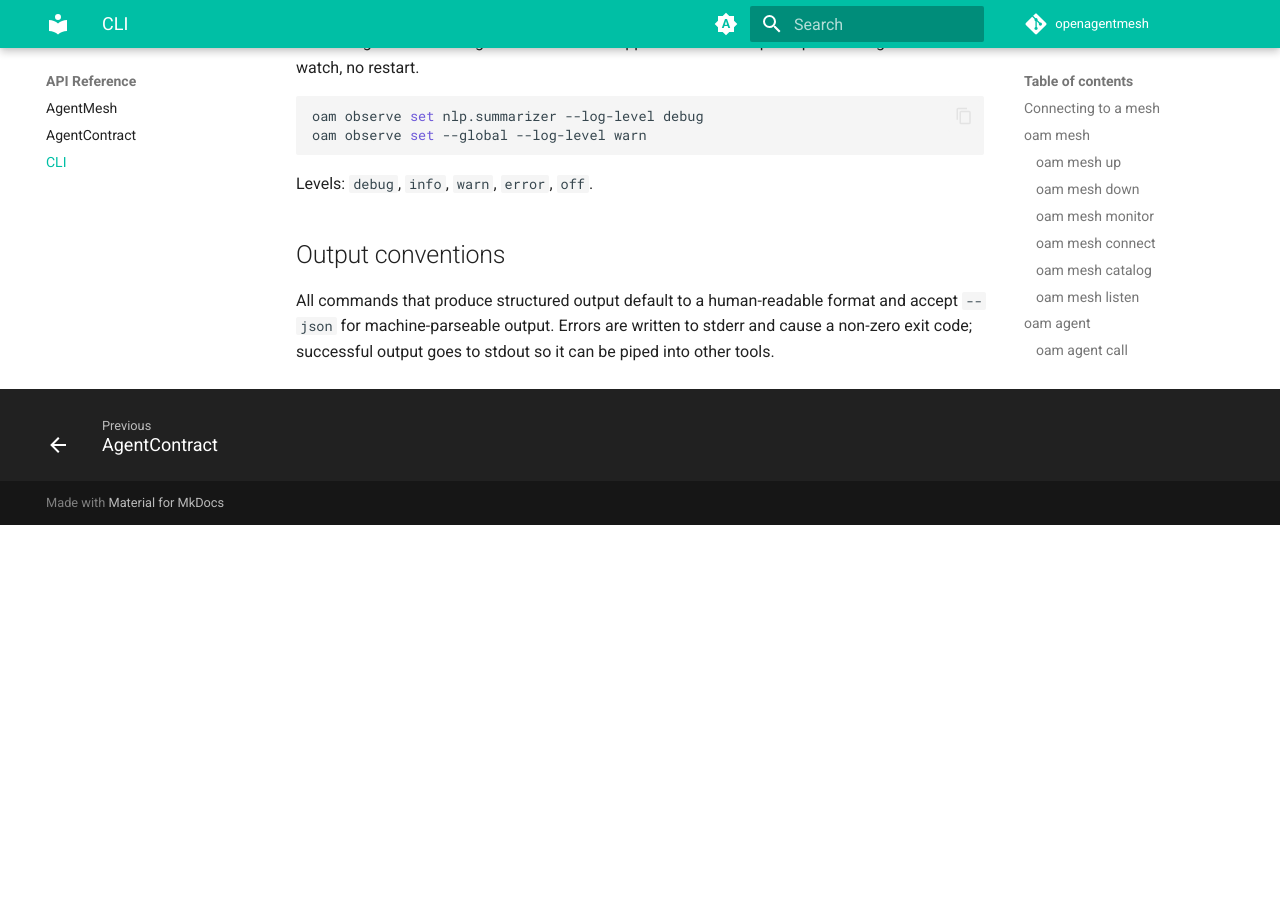
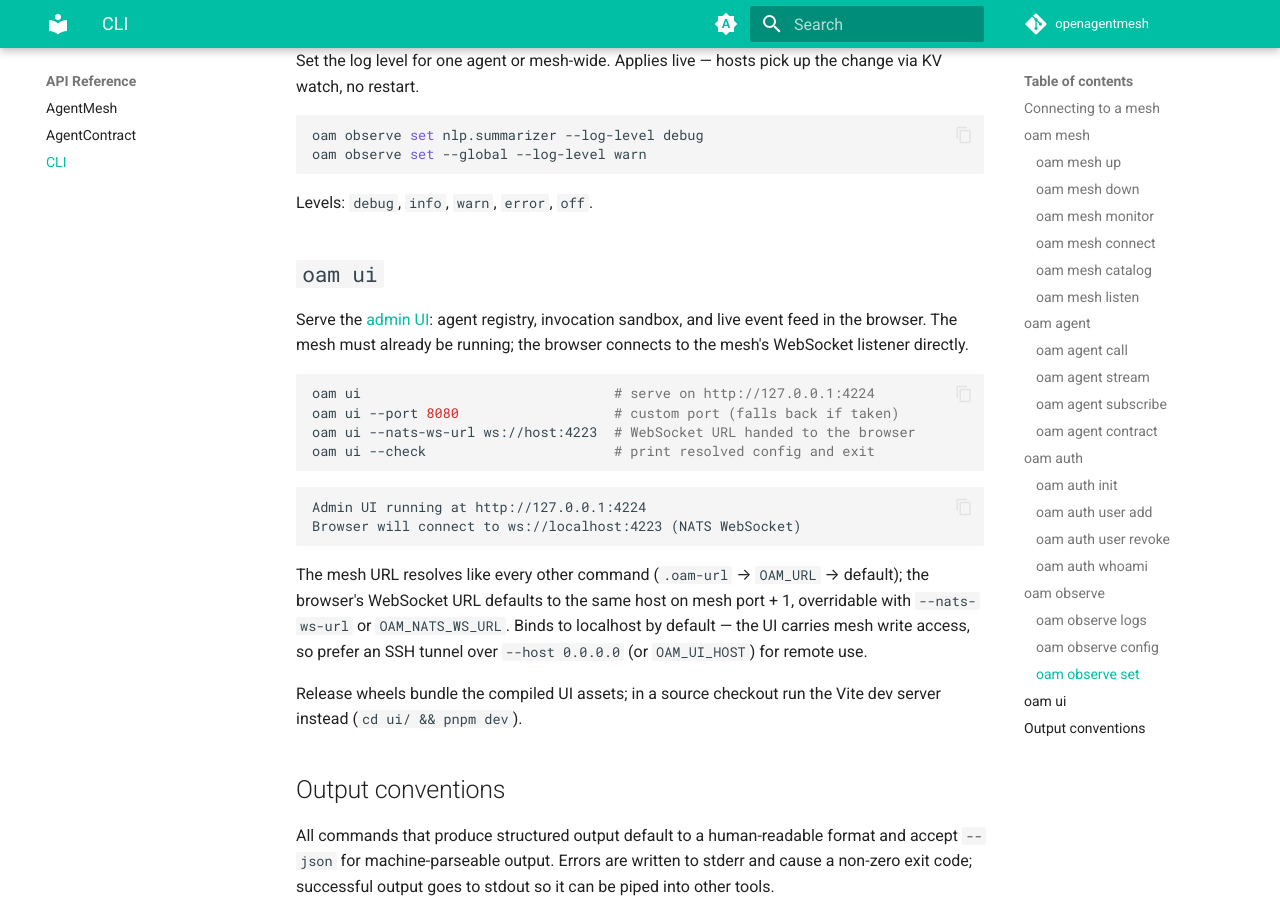
Before and after one commit to openagentmesh/openagentmesh, an MkDocs documentation site: the page built from docs/api/cli.md, in a window 1280 px wide and 900 px high, scrolled down 5121 px. Built offline with MkDocs 1.6.1 and Material for MkDocs 9.7.7, drawn with Linux system fonts in a browser that asks for light colours; comment, search, counter and statistics services are not loaded; before the commit the page ends 5646 px from its top, so only the background shows below that; some of the changed text lies outside the part shown.

Commit message:
docs: admin UI cookbook recipe + oam ui CLI reference (ADR-0056)
cookbook/admin-ui.md: start/connect model (no HTTP API; browser is a mesh
client over the websocket listener), three-screen tour incl. the
monitor-deregistration behavior (dead rows are removed, gray dot only in
the notice-to-cleanup window), mesh.> over bare > rationale, remote-mesh
and source-checkout guidance, write-access warning. Executable twin covers
the CLI surface; the browser side is ui/e2e/smoke.mjs.

cli.md: oam ui section; mesh up output sample gains the ws-listener line
it actually prints. Cookbook index + nav rows.

````diff
--- a/docs/api/cli.md
+++ b/docs/api/cli.md
@@ -35,6 +35,7 @@ oam mesh up
 
 ```text
 NATS listening on nats://127.0.0.1:4222
+WebSocket listener on ws://127.0.0.1:4223 (browser clients, `oam ui`)
 KV buckets ready: mesh-catalog, mesh-registry, mesh-context
 Health monitor running (pid 12345)
 Wrote .oam-url
@@ -248,6 +249,33 @@ oam observe set --global --log-level warn
 
 Levels: `debug`, `info`, `warn`, `error`, `off`.
 
+## `oam ui`
+
+Serve the [admin UI](../cookbook/admin-ui.md): agent registry, invocation
+sandbox, and live event feed in the browser. The mesh must already be
+running; the browser connects to the mesh's WebSocket listener directly.
+
+```bash
+oam ui                               # serve on http://127.0.0.1:4224
+oam ui --port 8080                   # custom port (falls back if taken)
+oam ui --nats-ws-url ws://host:4223  # WebSocket URL handed to the browser
+oam ui --check                       # print resolved config and exit
+```
+
+```text
+Admin UI running at http://127.0.0.1:4224
+Browser will connect to ws://localhost:4223 (NATS WebSocket)
+```
+
+The mesh URL resolves like every other command (`.oam-url` → `OAM_URL` →
+default); the browser's WebSocket URL defaults to the same host on mesh
+port + 1, overridable with `--nats-ws-url` or `OAM_NATS_WS_URL`. Binds to
+localhost by default — the UI carries mesh write access, so prefer an SSH
+tunnel over `--host 0.0.0.0` (or `OAM_UI_HOST`) for remote use.
+
+Release wheels bundle the compiled UI assets; in a source checkout run the
+Vite dev server instead (`cd ui/ && pnpm dev`).
+
 ## Output conventions
 
 All commands that produce structured output default to a human-readable format
--- /dev/null
+++ b/docs/cookbook/admin-ui.md
@@ -0,0 +1,113 @@
+# Admin UI
+
+You want to see the mesh: which agents are registered, whether they are
+alive, what their contracts look like, and what is actually flowing over the
+wire — and invoke one with typed data without writing a script. The admin UI
+is a browser app for exactly that: an agent registry, an invocation sandbox,
+and a live event feed.
+
+## Start it
+
+Release wheels bundle the compiled UI; nothing beyond `pip install
+openagentmesh` is needed. Start a mesh, then serve the UI:
+
+```bash
+oam mesh up      # embedded NATS opens a WebSocket listener on mesh port + 1
+oam ui
+```
+
+```text
+Admin UI running at http://127.0.0.1:4224
+Browser will connect to ws://localhost:4223 (NATS WebSocket)
+```
+
+Open `http://127.0.0.1:4224` and you are looking at the mesh. If the port is
+taken, `oam ui` falls back to the next free one and prints the resolved URL.
+
+To see what `oam ui` would do without starting the server:
+
+```bash
+oam ui --check
+```
+
+```text
+UI assets: .../openagentmesh/_ui_assets
+Browser will connect to ws://localhost:4223 (NATS WebSocket)
+```
+
+## How it connects
+
+There is no HTTP API between the browser and the mesh. `oam ui` serves two
+things: the static app, and `GET /config.json` with the NATS WebSocket URL.
+The browser fetches the config once, opens a WebSocket straight to NATS, and
+from then on it is a first-class mesh client — catalog watch, request/reply,
+subscriptions all run over that one connection.
+
+## The registry
+
+The front page is the agent table: name, capability badges (shape from the
+handler, per [contracts](../concepts/contracts.md)), first sentence of the
+description, and a status dot. The dot is live when at least one instance of
+the agent is connected — it reads the same instance tracking and death
+notices as [liveness](../concepts/liveness.md).
+
+One thing to know: on a mesh with a running health monitor (`oam mesh up`
+starts one), a crashed agent's row is *removed* — the monitor deregisters it
+from the catalog. The gray "offline" dot appears only in the brief window
+between the death notice and the catalog cleanup, or on meshes running
+without a monitor. Don't expect dead agents to linger gray.
+
+## The invocation sandbox
+
+Click an agent to open its detail screen: the full contract (human-readable
+or raw JSON) next to an invocation form generated from the agent's input
+schema. Fill it in and **Call** — the reply renders as formatted JSON.
+Streaming agents get a **Stream** button instead; chunks render as they
+arrive, with a **Stop** to abort mid-stream.
+
+Errors come back as the standard [error envelope](../concepts/errors.md) and
+render with the taxonomy code. A [lifecycle-gated](lifecycle-gated-agents.md)
+agent whose gate is closed answers `not_available`, exactly as a Python
+caller would see it.
+
+## The event feed
+
+The events screen wiretaps any subject pattern. The default `mesh.>` shows
+all mesh traffic — invocations, death notices, log events. Subscribe while
+agents are working and watch requests scroll by; **Pause** buffers arrivals
+(resume flushes them), **Clear** empties the list. The feed keeps the most
+recent 500 rows.
+
+Prefer `mesh.>` (or something narrower like `mesh.logs.>`) over a bare `>`:
+the UI is itself a mesh client, so a bare `>` taps the UI's own JetStream
+API chatter and floods the feed.
+
+## Against a remote mesh
+
+`oam ui` resolves the mesh URL like every other command (`.oam-url` →
+`OAM_URL` → localhost default) and assumes the WebSocket listener is on mesh
+port + 1. Point the browser elsewhere explicitly when it isn't:
+
+```bash
+OAM_URL=nats://mesh.example.com:4222 \
+  oam ui --nats-ws-url wss://mesh.example.com:4223
+```
+
+The v1 UI connects anonymously — it targets dev meshes. Against a
+[secured mesh](secured-mesh.md) the browser would need a credential; that is
+deliberately out of scope for now.
+
+!!! warning "The UI has write access"
+    Anyone who can reach the NATS WebSocket can invoke agents. `oam ui`
+    binds to localhost by default; prefer an SSH tunnel over `--host 0.0.0.0`
+    for remote access.
+
+## In a source checkout
+
+The working tree has no compiled assets (`oam ui` will say so and exit).
+Run the Vite dev server instead — it serves the app and `/config.json`
+directly:
+
+```bash
+cd ui/ && pnpm install && pnpm dev
+```
--- a/mkdocs.yml
+++ b/mkdocs.yml
@@ -107,6 +107,7 @@ nav:
       - Error Handling: cookbook/error-handling.md
       - Surviving Agent Failures: cookbook/agent-liveness.md
       - Observing the Mesh: cookbook/observing-the-mesh.md
+      - Admin UI: cookbook/admin-ui.md
       - Lifecycle-Gated Agents: cookbook/lifecycle-gated-agents.md
       - Automatic Load Balancing: cookbook/load-balancing.md
       - Reactive Pipeline: cookbook/reactive-pipeline.md
````
Also changed, not shown: docs/cookbook/index.md (+1 -0 lines), 1 other file.
